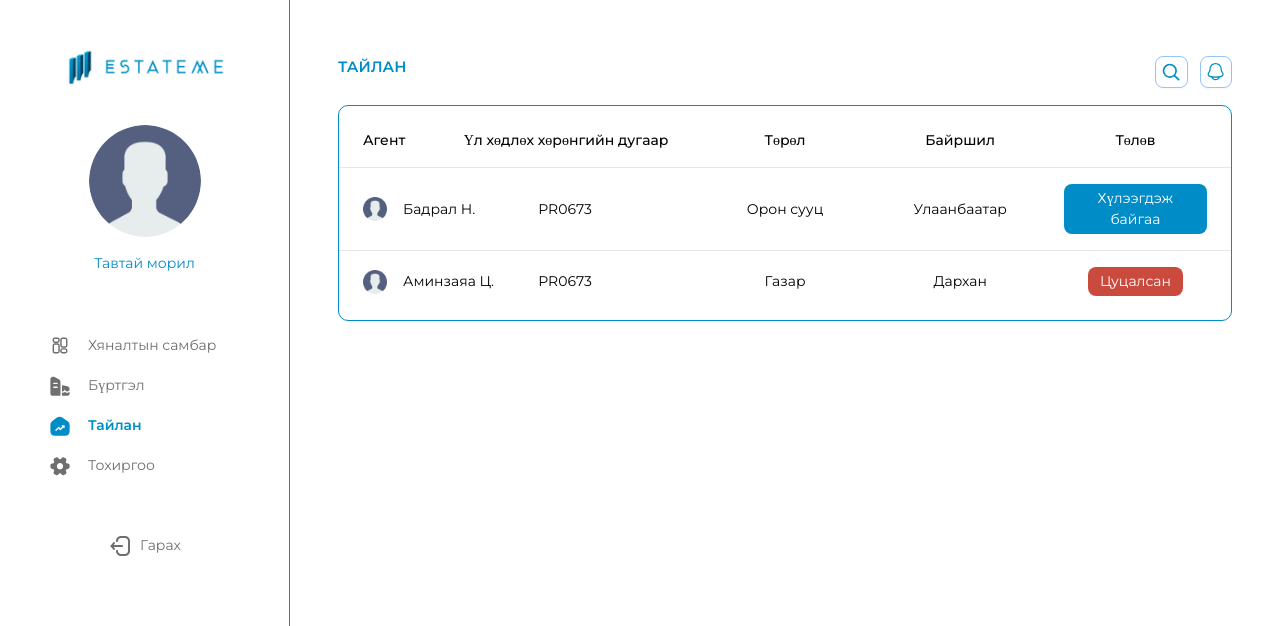
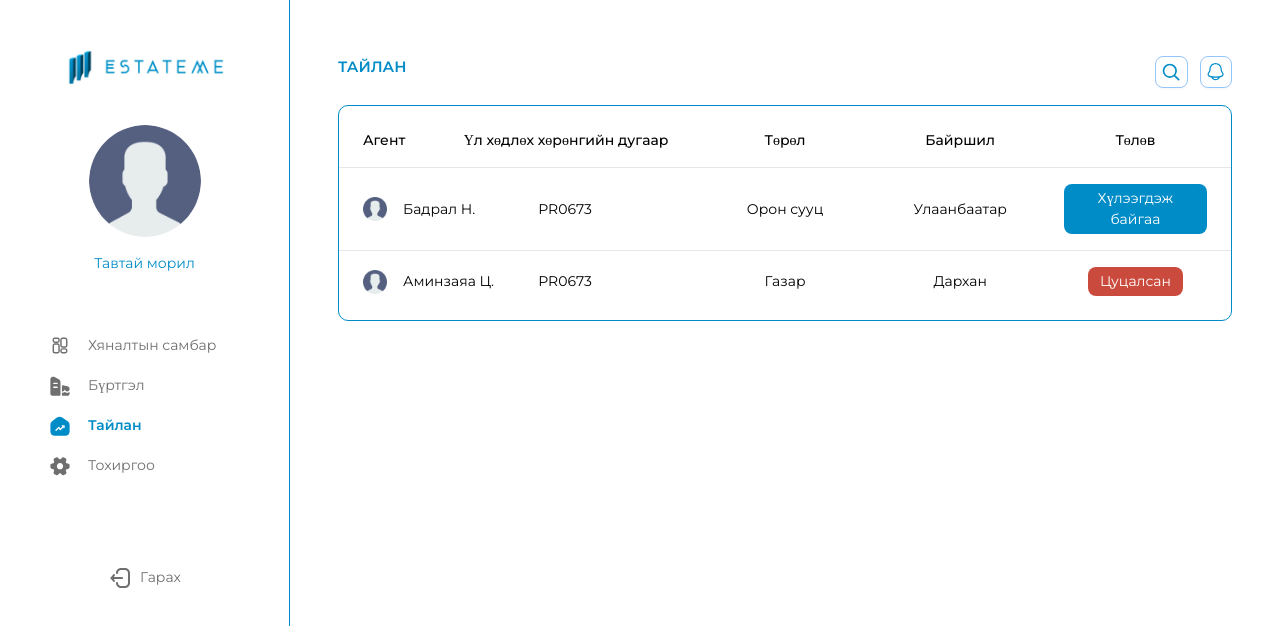
Before and after one commit to Aminzzaya/EstateMe, a Next.js app in the folder estateme/: page /app/reports in a window 1280 px wide. Shown: the top 626 px of the page. Built offline with nearby package versions, Linux system fonts and the light colour scheme; no server answers.

Commit message:
signout icon

```diff
--- a/estateme/components/Sidebar.js
+++ b/estateme/components/Sidebar.js
@@ -174,7 +174,7 @@ export default function Sidebar() {
             </div>
           </div>
           <div
-            className="pt-2 cursor-pointer hover:font-medium flex justify-center items-center gap-2 text-[#6f6f6f]"
+            className="pt-10 cursor-pointer hover:font-medium flex justify-center items-center gap-2 text-[#6f6f6f]"
             onClick={handleSignOut}
           >
             <SignOutIcon />
```
